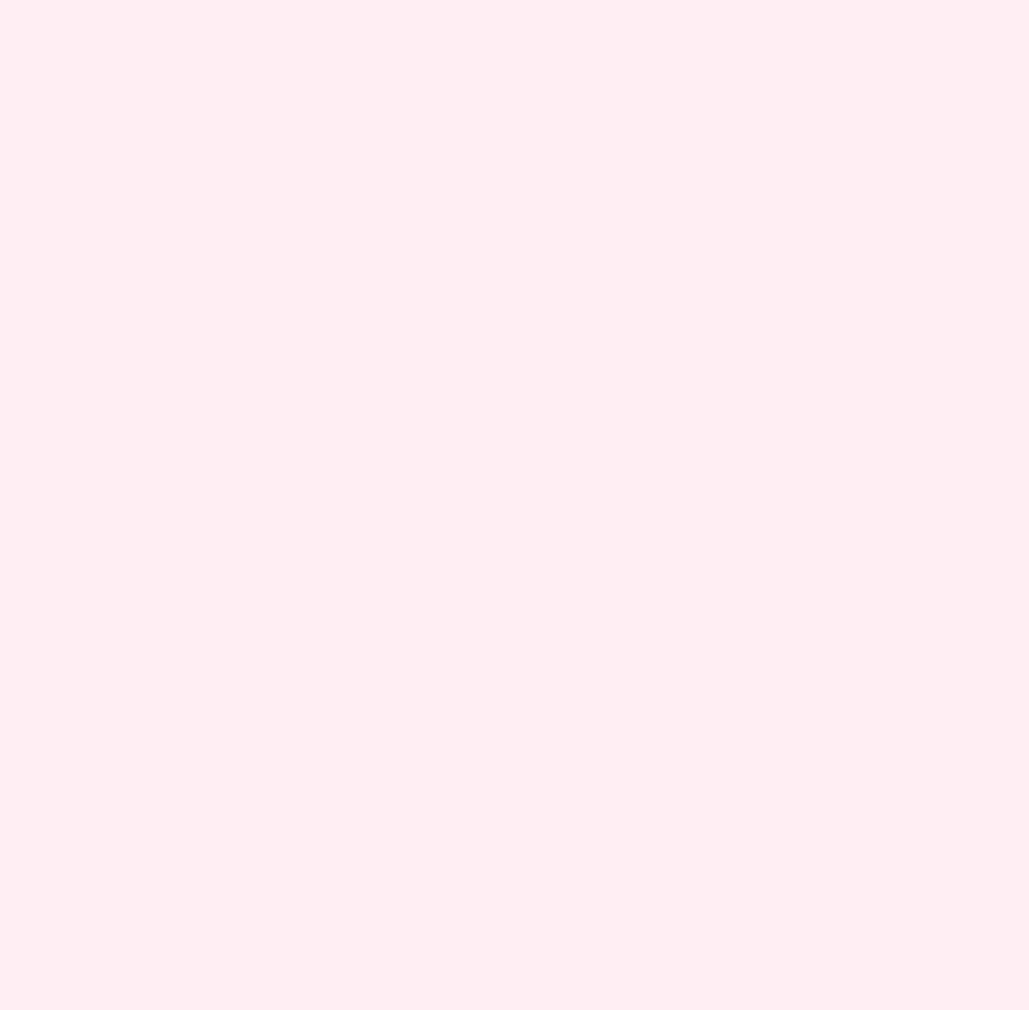
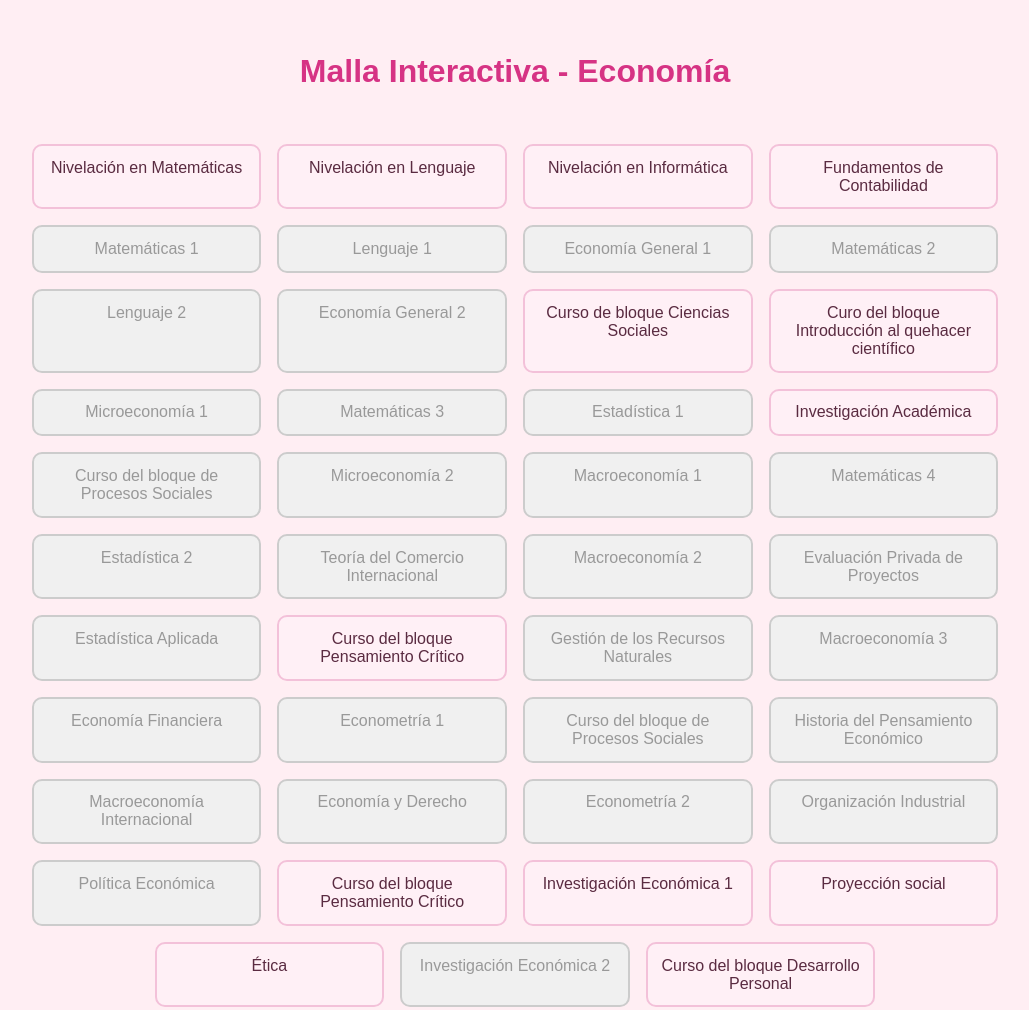
Before and after one commit to Valen0007/Malla-Econom-a-UP, a plain HTML site: page index.html in a window 1280 px wide. Shown: the whole page, without its empty margins (125-1154 px from the left). Before the commit the page ends 800 px from the top, so only its background shows below. Drawn offline with Linux system fonts and the light colour scheme.

Commit message:
Update index.html

```diff
--- a/index.html
+++ b/index.html
@@ -5,3 +5,60 @@
   <title>Malla Interactiva - Economía</title>
   <link rel="stylesheet" href="style.css">
   <style>
+body {
+      font-family: 'Arial', sans-serif;
+      background-color: #ffeef3;
+      color: #5a2b41;
+      margin: 0;
+      padding: 2rem;
+    }
+
+    h1 {
+      text-align: center;
+      color: #d63384;
+    }
+
+    #malla {
+      display: flex;
+      flex-wrap: wrap;
+      gap: 1rem;
+      justify-content: center;
+      padding: 2rem;
+    }
+
+    .curso {
+      background-color: #fff0f6;
+      border: 2px solid #f3c1d9;
+      border-radius: 10px;
+      padding: 0.8rem;
+      text-align: center;
+      cursor: pointer;
+      width: 200px;
+      transition: background 0.3s;
+    }
+
+    .curso:hover {
+      background-color: #fce3ee;
+    }
+
+    .curso.completado {
+      background-color: #c3f3c1;
+      border-color: #8ad38a;
+      text-decoration: line-through;
+    }
+
+    .curso.bloqueado {
+      background-color: #f0f0f0;
+      border-color: #cccccc;
+      color: #999;
+      cursor: not-allowed;
+    }
+  </style>
+</head>
+<body>
+  <h1>Malla Interactiva - Economía</h1>
+  <div id="malla"></div>
+
+  <script src="script.js"></script>
+</body>
+</html>
```
